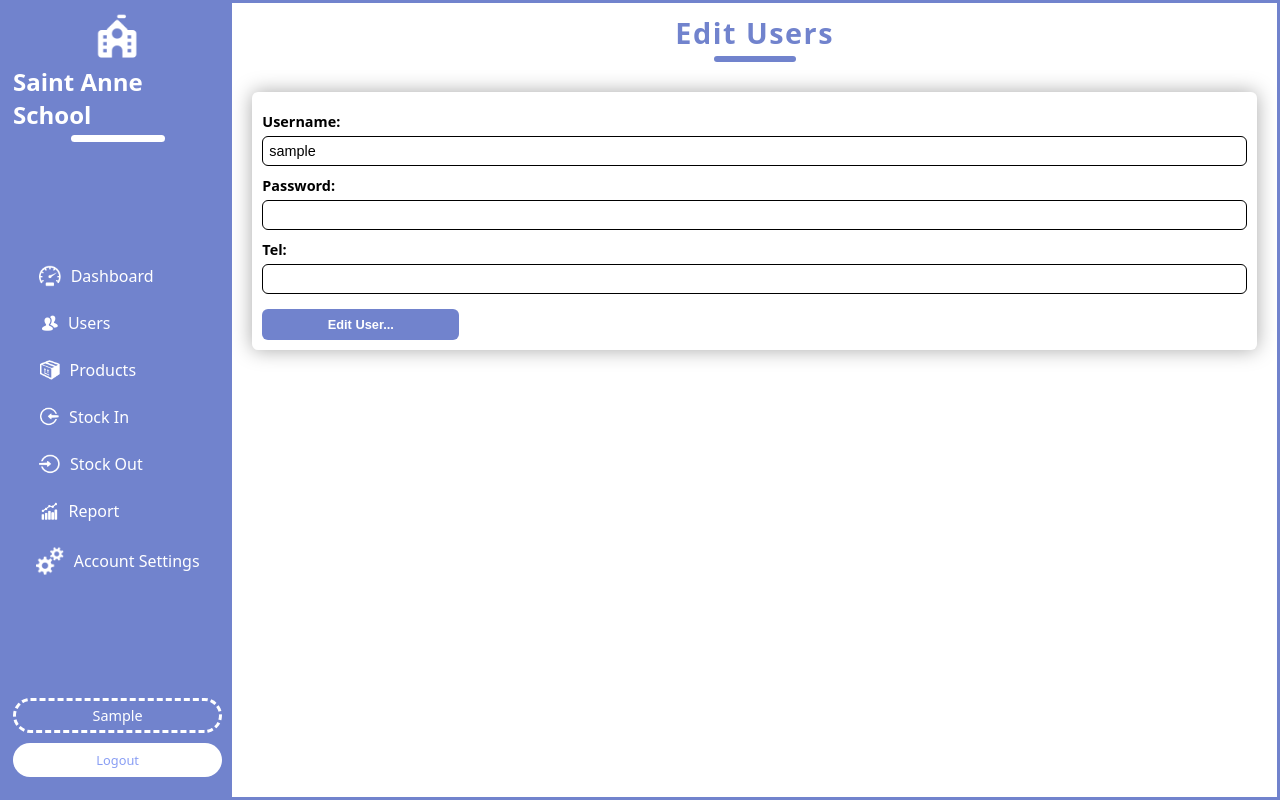
After one commit to Nsoro-Allan/Saint_Anne_School_System, a PHP site: page /edit_users.php?user_id=1 in a window 1280 px wide. The commit adds this page. Run offline with PHP 8.4, Linux system fonts and the light colour scheme; the visitor is signed in with stand-in values (Sample User, id 1).

Commit message:
changes added...

```diff
--- /dev/null
+++ b/edit_users.php
@@ -0,0 +1,73 @@
+<?php
+include("connection.php");
+include("sessions.php");
+
+$user_id=$_GET['user_id'];
+
+// Select Data
+$select=$con->query("SELECT * FROM `users` WHERE `user_id`='$user_id'");
+$row=mysqli_fetch_assoc($select);
+
+// Update Data
+if(isset($_POST['edit_user'])){
+    $username=mysqli_escape_string($con,$_POST['username']);
+    $password=mysqli_escape_string($con,$_POST['password']);
+    $tel=mysqli_escape_string($con,$_POST['tel']);
+
+    $update=$con->query("UPDATE `users` SET `username`='$username', `password`='$password', `tel`='$tel' WHERE `user_id`='$user_id'");
+
+    if($update){
+        header("Location: users.php");
+    }
+
+    else{
+        echo
+        "
+            <script>
+                alert('Failed to update user...');
+            </script>
+        ";
+    }
+}
+
+?>
+
+<!DOCTYPE html>
+<html lang="en">
+<head>
+    <meta charset="UTF-8">
+    <meta name="viewport" content="width=device-width, initial-scale=1.0">
+    <title>Saint Anne - Edit Users</title>
+    <link rel="stylesheet" href="style.css">
+    <link rel="shortcut icon" href="./imgs/icon.ico" type="image/x-icon">
+</head>
+<body>
+    <div class="dashboard-container">
+        <?php
+            include("sidebar.php");
+        ?>
+
+        <div class="dashboard-right">
+
+            <div class="dashboard-right-title">
+                <h1>Edit Users</h1>
+                <div class="line"></div>
+            </div>
+
+            <div class="right-content">
+                <form action="" method="post">
+                    <label>Username:</label>
+                    <input type="text" name="username" value="<?php echo $row['username'];?>" required>
+                    <label>Password:</label>
+                    <input type="text" name="password" value="<?php echo $row['password'];?>" required>
+                    <label>Tel:</label>
+                    <input type="text" name="tel" value="<?php echo $row['tel'];?>" required>
+                    <button type="submit" name="edit_user">Edit User...</button>
+                </form>
+            </div>
+
+        </div>
+
+    </div>
+</body>
+</html>
--- a/style.css
+++ b/style.css
@@ -328,7 +328,7 @@ select {
 }
 
 .right-content table tr td {
-  padding: 5px;
+  padding: 8px;
   font-weight: 500;
 }
 
--- a/users.php
+++ b/users.php
@@ -31,7 +31,6 @@ include("sessions.php");
                 </div>
                 <table>
                     <tr>
-                        <th>#</th>
                         <th>Username</th>
                         <th>Password</th>
                         <th>Tel</th>
@@ -43,7 +42,6 @@ include("sessions.php");
                         while($row=mysqli_fetch_assoc($select)){
                     ?>
                     <tr>
-                        <td><?php echo $row['user_id'];?></td>
                         <td><?php echo $row['username'];?></td>
                         <td><?php echo $row['password'];?></td>
                         <td><?php echo $row['tel'];?></td>
```
